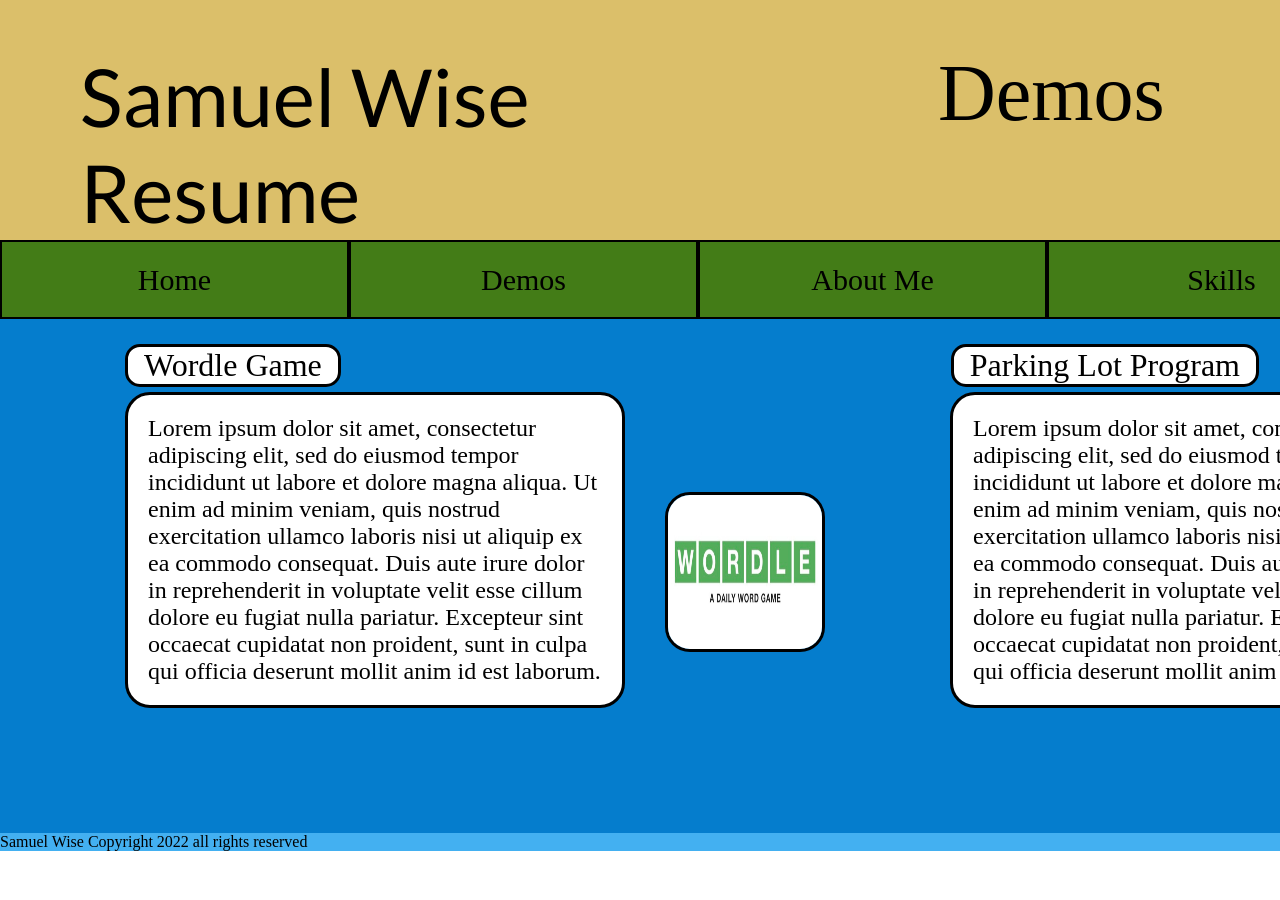
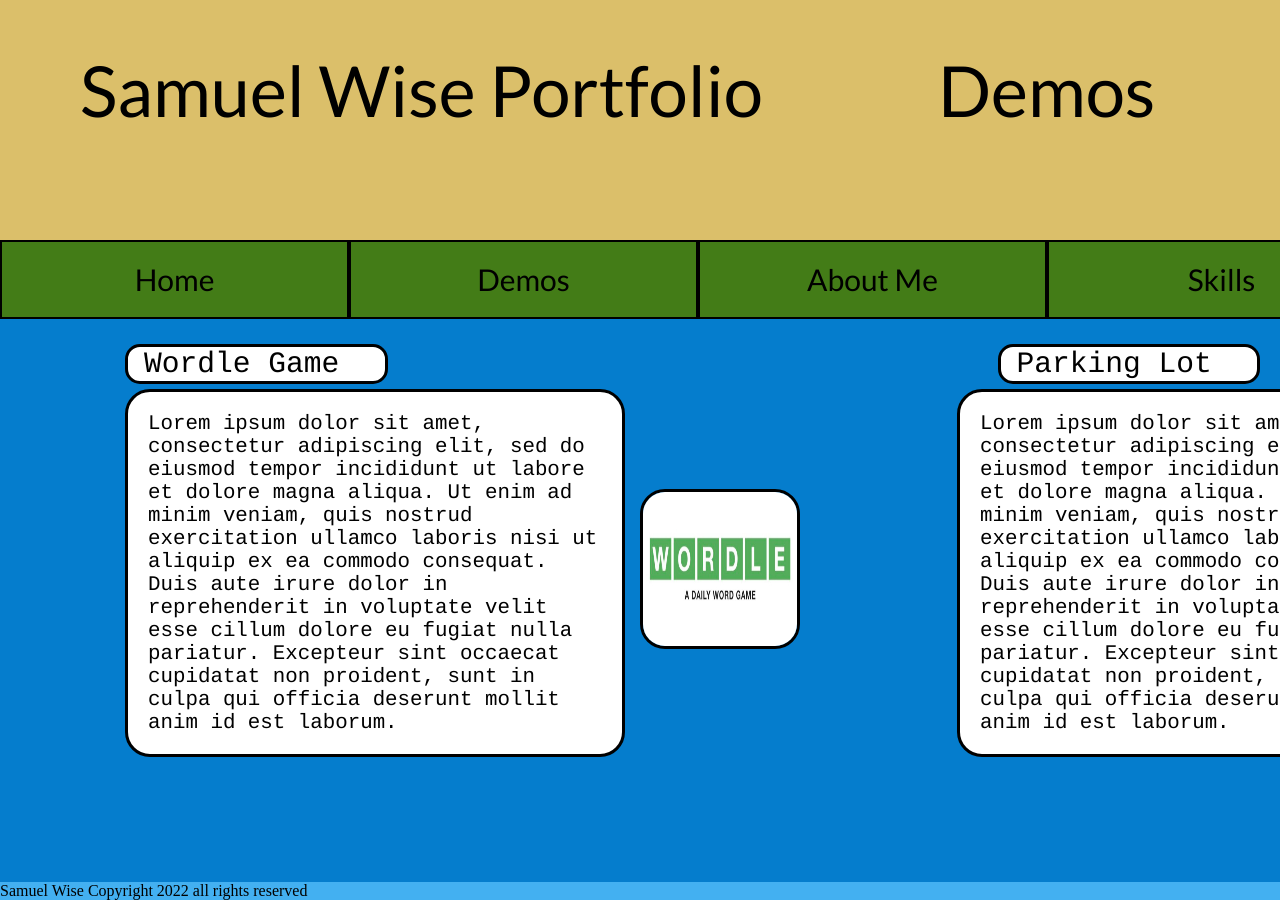
Before and after one commit to SamW2121/SJW-WT-22S2-AT2, a website built with Parcel: page Demos.html in a window 1280 px wide. Shown: the top 900 px of the page. Before the commit the page ends 851 px from the top, so only its background shows below. Built offline with nearby package versions, Linux system fonts and the light colour scheme; a web font is replaced by a local one.

Commit message:
added colour, other pages, fonts

```diff
--- a/Demos.html
+++ b/Demos.html
@@ -7,18 +7,19 @@
   <link rel="stylesheet" href="./assets/css/reset.css">
   <link rel="stylesheet" href="./assets/css/portfolio.css">
   <link rel="stylesheet" href="http://fonts.googleapis.com/css?family=Lato:400,700">
+  <link rel="stylesheet" href="https://fonts.googleapis.com/css?family=Courier:400,700">
 
 </head>
 <main class="main-class" >
 
 <div class="header-container">
 
-<h1 class="site-header-name">Samuel Wise Resume</h1>
+<h1 class="site-header-name">Samuel Wise Portfolio</h1>
 <h2 class="site-header-page">Demos</h2>
 
 <img src="./assets/img/Sam%20Wise%20Resume%20Profile.png" alt="" class="profile-image"></img>
 <nav >
-   <ul class="body-containers">
+   <ul class="nav-containers">
     <li class="nav-buttons"> <a class="list-anchors" href="./Home.html" >Home</a></li>
     <li class="nav-buttons"> <a class="list-anchors" href="./Demos.html" >Demos</a></li>
     <li class="nav-buttons"> <a class="list-anchors" href="./AboutMe.html">About Me</a></li>
@@ -27,17 +28,16 @@
   </ul>
 </nav>
 </div>
-  <div class="body-containers">
+  <div class="image-text-header-containers">
 
   <h3 class="text-header">Wordle Game</h3>
 
-  <h3 class="text-header">Parking Lot Program</h3>
+  <h4 class="text-header">Parking Lot</h4>
   </div>
-
-<div class="body-containers" >
+  <div class="image-body-container">
 
 
-  <p class="demo-text-body">Lorem ipsum dolor sit amet, consectetur adipiscing elit,
+  <p class="text-body">Lorem ipsum dolor sit amet, consectetur adipiscing elit,
     sed do eiusmod tempor incididunt ut labore et dolore magna
     aliqua. Ut enim ad minim veniam, quis nostrud exercitation
     ullamco laboris nisi ut aliquip ex ea commodo consequat.
@@ -49,7 +49,7 @@
 
 
 
-   <p  class="demo-text-body">
+   <p  class="text-body">
      Lorem ipsum dolor sit amet, consectetur adipiscing elit,
      sed do eiusmod tempor incididunt ut labore et dolore magna
      aliqua. Ut enim ad minim veniam, quis nostrud exercitation
--- a/assets/css/portfolio.css
+++ b/assets/css/portfolio.css
@@ -11,9 +11,32 @@
 }
 
 .body-containers{
+  display:grid;
+  grid-template-columns: auto auto ;
+  background-color: #057DCD;
+
+}
+.image-text-header-containers{
+  display: grid;
+  grid-template-columns: auto auto ;
+  background-color: #057DCD;
+}
+
+.image-body-container{
+  display: grid;
+  grid-template-columns: 40rem 12rem 40rem 55rem;
+
+  background-color: #057DCD;
+}
+
+.nav-containers{
   display: flex;
   flex-wrap:wrap;
   background-color: #057DCD;
+}
+.text-header-container{
+  background-color: #057DCD;
+  display: grid;
 }
 
 li:hover, li:active{
@@ -31,7 +54,10 @@ li:hover, li:active{
   font-size: 30px;
   border: 2px solid black;
   cursor:pointer;
+  font-family: 'Lato';
 }
+
+
 
 .profile-image{
   height:15rem;
@@ -43,7 +69,7 @@ li:hover, li:active{
 .site-header-name{
   width: 40%;
   height: 100px;
-  font-size: 5rem;
+  font-size: 4.4rem;
   border-radius: 12px;
   margin: 3rem 0 0 5rem;
   font-family: 'Lato';
@@ -52,8 +78,9 @@ li:hover, li:active{
 .site-header-page{
   width:31%;
   height: 100%;
-  font-size: 5rem;
+  font-size: 4.4rem;
   margin: 3rem 0 0 10rem;
+  font-family: 'Lato';
 }
 
 .main-class{
@@ -62,34 +89,29 @@ li:hover, li:active{
 }
 
 .text-header{
-  font-size: 2rem;
+  font-size: 1.85rem;
   border: 3px solid black;
   border-radius: 15px;
   background-color: #FFFFFF;
   max-height: 3rem;
   padding: 0 1rem 0 1rem;
   margin: 25px 485px 5px 125px;
+  font-family: 'Courier';
 }
 
 .text-body{
-  font-size: 1.5rem;
+  font-size: 1.3rem;
   border: 3px solid black;
   border-radius: 25px;
   background-color: #FFFFFF;
   padding: 20px;
-  margin: 25px 240px 125px 100px;
+  margin: 0 200px 125px 125px;
   width: 500px;
+
+  font-family: 'Courier';
 }
 
-.demo-text-body{
-  font-size: 1.5rem;
-  border: 3px solid black;
-  border-radius: 25px;
-  background-color: #FFFFFF;
-  padding: 20px;
-  margin: 0 40px 125px 125px;
-  width: 500px;
-}
+
 
 .image{
   height:10rem;
```
Also changed, not shown: AboutMe.html (+9 -5 lines), Contact.html (+10 -7 lines), Home.html (+8 -5 lines), Skills.html (+11 -6 lines), assets/img/collaborative-skills.jpg (added), assets/img/technical-skills.png (added).
